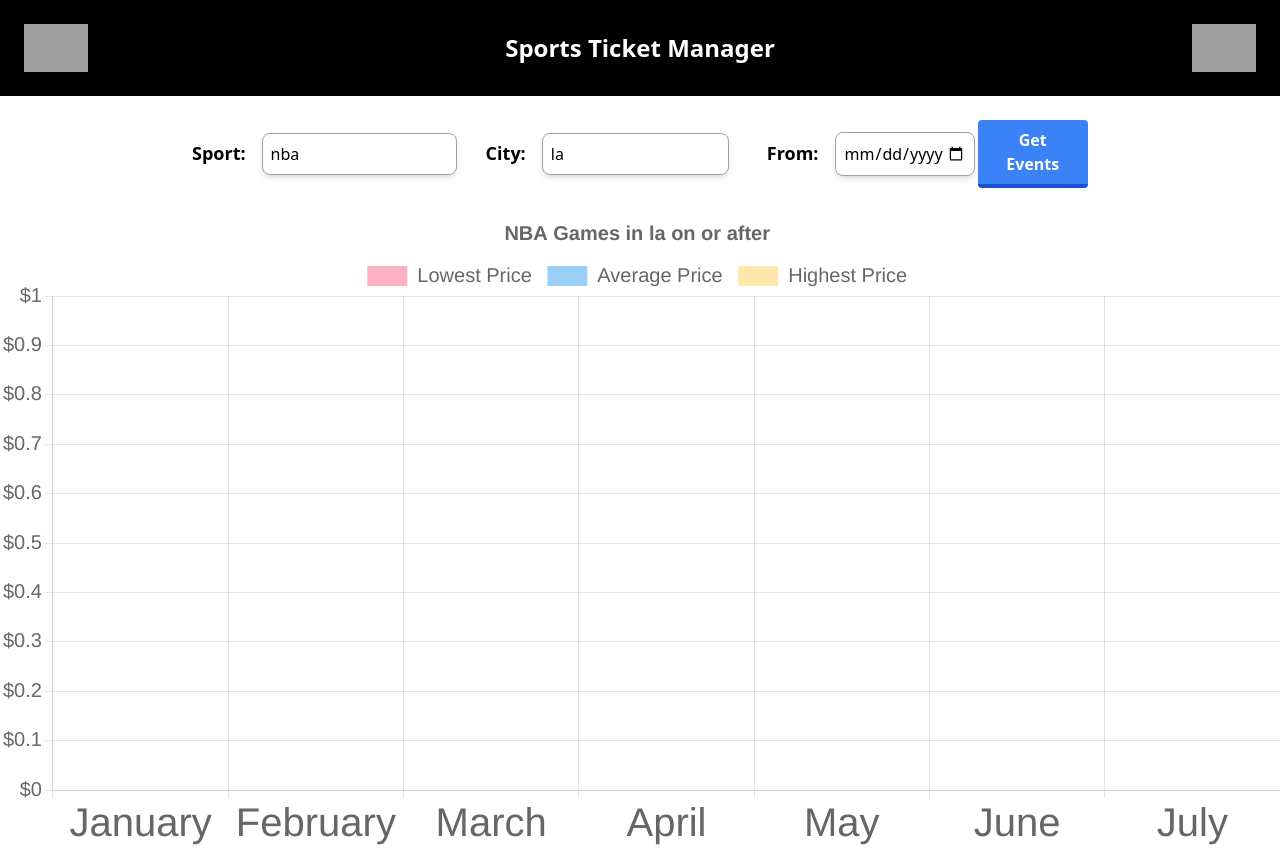
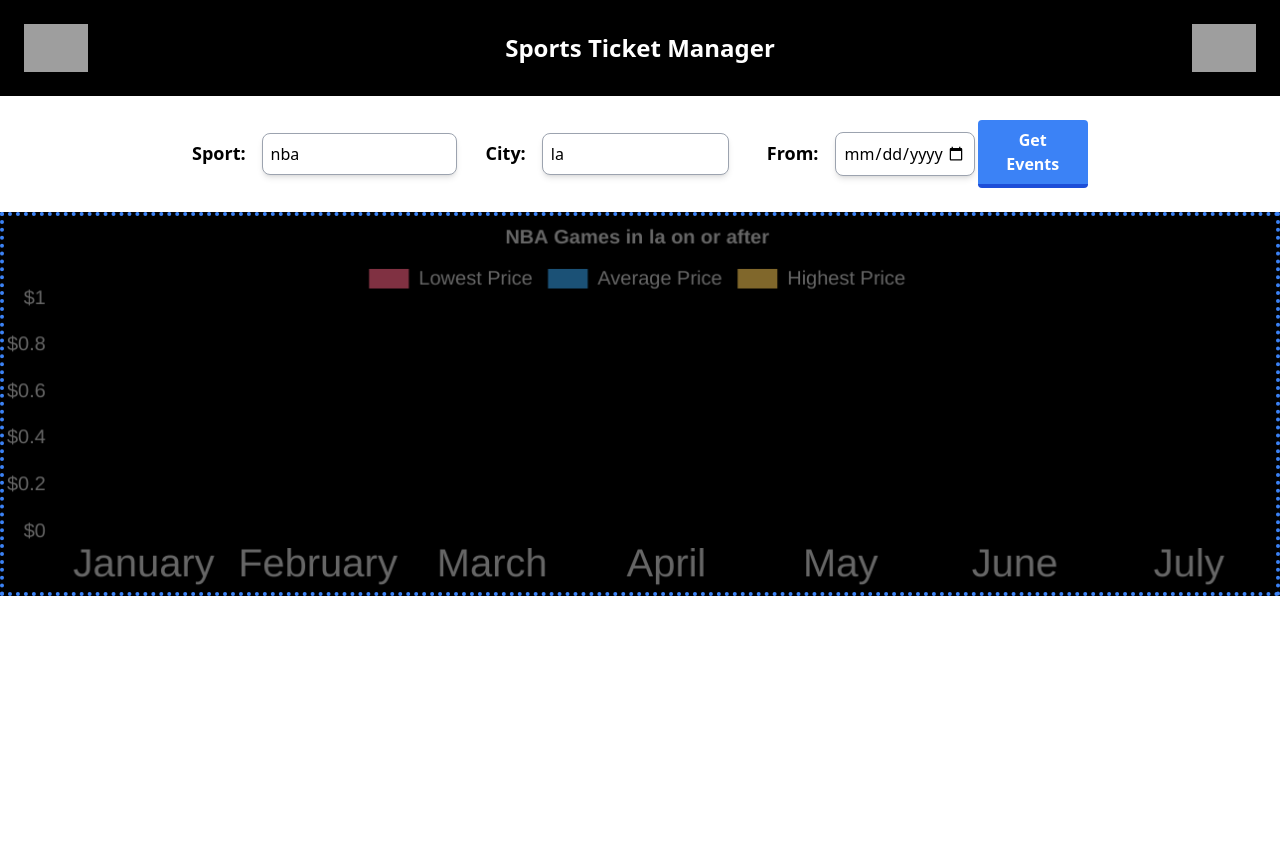
Before and after one commit to michaelsatumba/sports-ticket-manager, a Next.js app: page / in a window 1280 px wide. After the commit the page ends 800 px from the top, so only its background shows below. Built offline with nearby package versions, Linux system fonts and the light colour scheme; grey boxes are pictures that could not be loaded.

Commit message:
aspectRatio

```diff
--- a/src/app/page.tsx
+++ b/src/app/page.tsx
@@ -58,7 +58,7 @@ export default function Home() {
 
 	const [options, setOptions] = useState({
 		responsive: true,
-		maintainAspectRatio: true,
+		maintainAspectRatio: false,
 		plugins: {
 			tooltip: {
 				enabled: true,
@@ -92,6 +92,9 @@ export default function Home() {
 		},
 		scales: {
 			x: {
+				grid: {
+					display: false,
+				},
 				ticks: {
 					font: {
 						size: 40,
@@ -99,6 +102,10 @@ export default function Home() {
 				},
 			},
 			y: {
+				stacked: true,
+				grid: {
+					display: true,
+				},
 				ticks: {
 					font: {
 						size: 20,
@@ -189,6 +196,9 @@ export default function Home() {
 			},
 			scales: {
 				x: {
+					grid: {
+						display: false,
+					},
 					ticks: {
 						font: {
 							size: 20,
@@ -196,6 +206,10 @@ export default function Home() {
 					},
 				},
 				y: {
+					stacked: true,
+					grid: {
+						display: true,
+					},
 					ticks: {
 						font: {
 							size: 20,
@@ -250,6 +264,7 @@ export default function Home() {
 
 	return (
 		<>
+			<div>
 				<div className="flex justify-between items-center p-6 bg-black text-white">
 					<Link href="/">
 						<img src="/images/NBA_logo.webp" alt="" className="h-12" />
@@ -308,7 +323,16 @@ export default function Home() {
 					</button>
 				</form>
 
-			<Bar options={options} data={dataOne} onClick={onClick} ref={chartRef} />
+				<div className="bg-red-500 mx-auto relative">
+					<Bar
+						className="bg-black border-dotted border-4 border-blue-500 w-full h-96"
+						options={options}
+						data={dataOne}
+						onClick={onClick}
+						ref={chartRef}
+					/>
+				</div>
+			</div>
 		</>
 	);
 }
```
Lines whose indentation alone changed are shown as unchanged.
